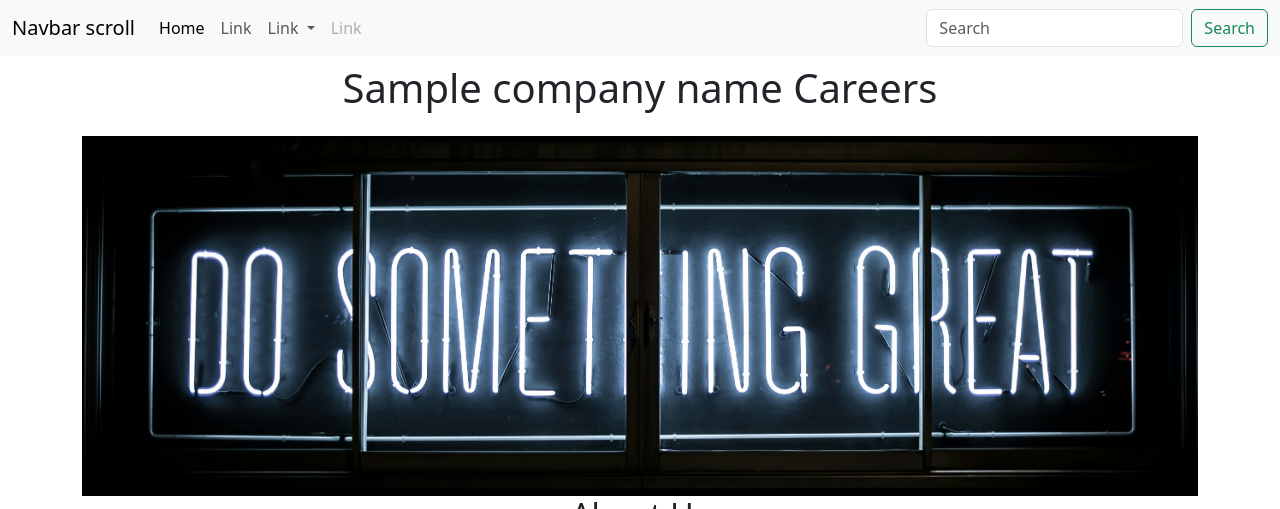
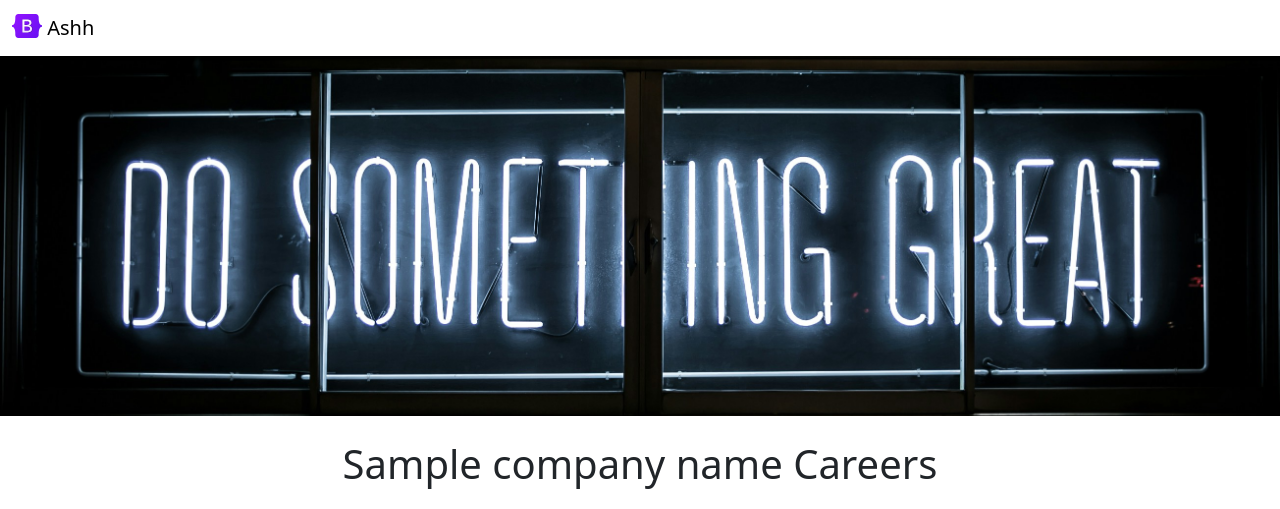
Before and after one commit to sdjohnplacido2/ash-careers-website, a Flask app: template templates/home.html in a window 1280 px wide. Shown: the top 509 px of the page. Run offline with Flask 3, Linux system fonts and the light colour scheme; the template is opened without the code that fills it: most values are stand-ins (such as "Sample title", 1, 10 or a date in 2020).

Commit message:
functional and easthetic updates

```diff
--- /dev/null
+++ b/templates/footer.html
@@ -0,0 +1,17 @@
+<footer class="bg-dark text-light mt-5">
+    <div class="container py-4">
+        <div class="row">
+            <div class="col-md-6">
+                <h5>Ash</h5>
+                <p class="small mb-0">
+                    &copy; {{ year }} All rights reserved.
+                </p>
+            </div>
+
+            <div class="col-md-6 text-md-end">
+                <a href="#" class="text-light text-decoration-none me-3">Privacy</a>
+                <a href="#" class="text-light text-decoration-none">Terms</a>
+            </div>
+        </div>
+    </div>
+</footer>
--- a/templates/home.html
+++ b/templates/home.html
@@ -11,6 +11,7 @@
             height: 360px;
             width: 100%;
             object-fit:cover;
+            margin-bottom: 16px;
         }
     </style>
 
@@ -18,15 +19,20 @@
 <body>
 
     {% include 'nav.html' %}
+    <img id="banner" class="img-fluid" src="{{ url_for('static', filename='/banner.jpg') }}" alt="Banner" >
     <div class="container">
         <h1 class="text-center mt-2 mb-4">{{company_name}} Careers</h1>
-        <img id="banner" class="img-fluid" src="{{ url_for('static', filename='/banner.jpg') }}" alt="Banner" >
-        <h2 class="text-center">About Us</h2>
-        <p class="lead">
 
-            Lorem ipsum dolor sit amet, consectetur adipiscing elit, sed do eiusmod tempor incididunt ut labore et dolore magna aliqua. Ut enim ad minim veniam, quis nostrud exercitation ullamco laboris nisi ut aliquip ex ea commodo consequat. Duis aute irure dolor in reprehenderit in voluptate velit esse cillum dolore eu fugiat nulla pariatur. Excepteur sint occaecat cupidatat non proident, sunt in culpa qui officia deserunt mollit anim id est laborum.
-
-        </p>
+        <div class="row" style="margin-bottom: 16px">
+            <div class="col-md-6">
+                <p class="lead">
+                    Lorem ipsum dolor sit amet, consectetur adipiscing elit, sed do eiusmod tempor incididunt ut labore et dolore magna aliqua. Ut enim ad minim veniam, quis nostrud exercitation ullamco laboris nisi ut aliquip ex ea commodo consequat. Duis aute irure dolor in reprehenderit in voluptate velit esse cillum dolore eu fugiat nulla pariatur. Excepteur sint occaecat cupidatat non proident, sunt in culpa qui officia deserunt mollit anim id est laborum.
+                </p>
+            </div>
+            <div class="d-none d-md-block col-md-6">
+                <img  class="img-fluid" src="{{ url_for('static', filename='/people.jpg') }}" style="height:320px;border-radius:4px;"  alt="Banner" >
+            </div>
+        </div>
         <h2 class="text-center mt-2 mb-4">Open Positions</h2>
         <p >
             <div>
@@ -36,9 +42,9 @@
             </div>
         </p>
         <div class="text-center">
-            <button class="btn btn-primary btn-lg">Contact Us</button>
-            <p class="mt-4">Copyright 2025, Ash</p>
+        <a href="mailto:sdjohnplacido2@gmail.com" type="button"  class="btn btn-primary btn-lg">Contact Us</a>
         </div>
     </div>
+     {% include 'footer.html' %}
 </body>
 </html>Í
--- a/templates/jobitem.html
+++ b/templates/jobitem.html
@@ -10,6 +10,6 @@
         {% endif %}
     </div>
     <div class="col-3">
-    <button type="button" class="btn btn-outline-primary">Apply</button>
+    <a href="mailto:sdjohnplacido2@gmail.com?subject=Application%20for%20{{job['title']}}&body=Hi%0D%0A%0D%0AI%20want%20to%20apply%20for%20%3CJob%20Title%3E " type="button" class="btn btn-outline-primary">Apply</a>
     </div>
 `</div>
--- a/templates/nav.html
+++ b/templates/nav.html
@@ -1,36 +1,9 @@
-<nav class="navbar navbar-expand-lg bg-body-tertiary">
+<nav class="navbar shadow-sm fixed-top bg-white">
   <div class="container-fluid">
-    <a class="navbar-brand" href="#">Navbar scroll</a>
-    <button class="navbar-toggler" type="button" data-bs-toggle="collapse" data-bs-target="#navbarScroll" aria-controls="navbarScroll" aria-expanded="false" aria-label="Toggle navigation">
-      <span class="navbar-toggler-icon"></span>
-    </button>
-    <div class="collapse navbar-collapse" id="navbarScroll">
-      <ul class="navbar-nav me-auto my-2 my-lg-0 navbar-nav-scroll" style="--bs-scroll-height: 100px;">
-        <li class="nav-item">
-          <a class="nav-link active" aria-current="page" href="#">Home</a>
-        </li>
-        <li class="nav-item">
-          <a class="nav-link" href="#">Link</a>
-        </li>
-        <li class="nav-item dropdown">
-          <a class="nav-link dropdown-toggle" href="#" role="button" data-bs-toggle="dropdown" aria-expanded="false">
-            Link
-          </a>
-          <ul class="dropdown-menu">
-            <li><a class="dropdown-item" href="#">Action</a></li>
-            <li><a class="dropdown-item" href="#">Another action</a></li>
-            <li><hr class="dropdown-divider"></li>
-            <li><a class="dropdown-item" href="#">Something else here</a></li>
-          </ul>
-        </li>
-        <li class="nav-item">
-          <a class="nav-link disabled" aria-disabled="true">Link</a>
-        </li>
-      </ul>
-      <form class="d-flex" role="search">
-        <input class="form-control me-2" type="search" placeholder="Search" aria-label="Search"/>
-        <button class="btn btn-outline-success" type="submit">Search</button>
-      </form>
-    </div>
+    <a class="navbar-brand" href="#">
+      <img src="{{ url_for('static', filename='/bootstrap-logo.svg') }}" alt="Logo" width="30" height="24" class="d-inline-block align-text-top">
+      Ashh
+    </a>
   </div>
 </nav>
+<div style="height:56px"></div>
```
Also changed, not shown: banner.jpg (deleted), static/bootstrap-logo.svg (added).
